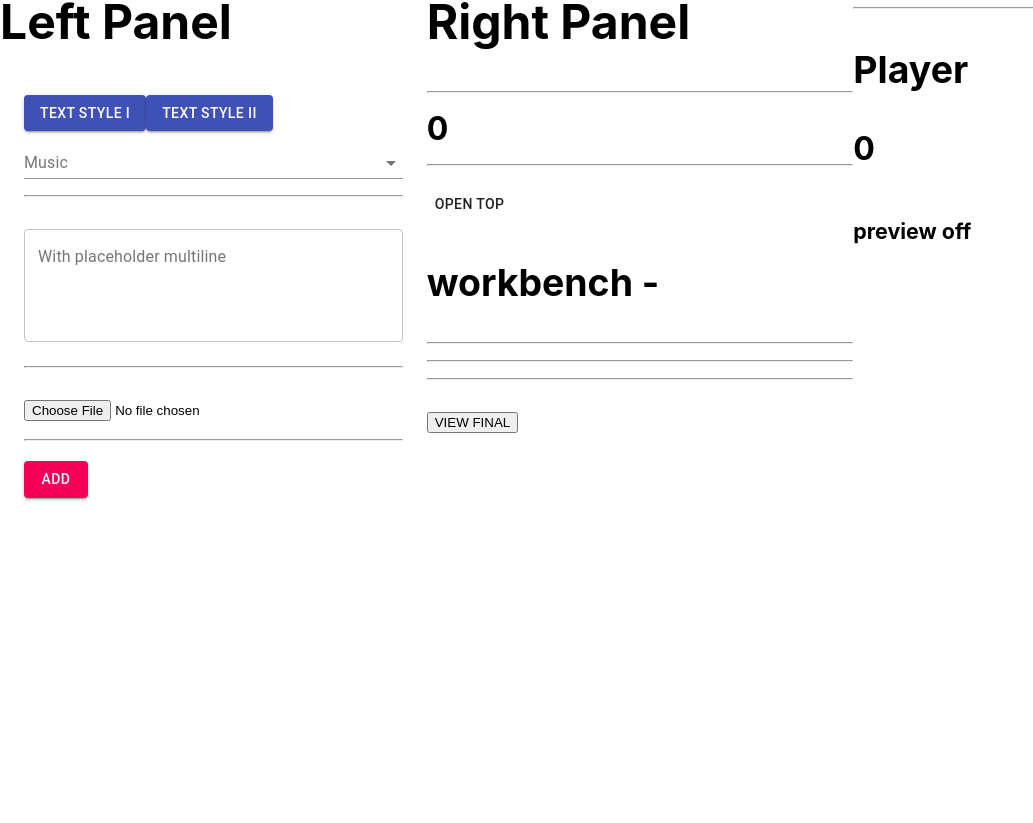
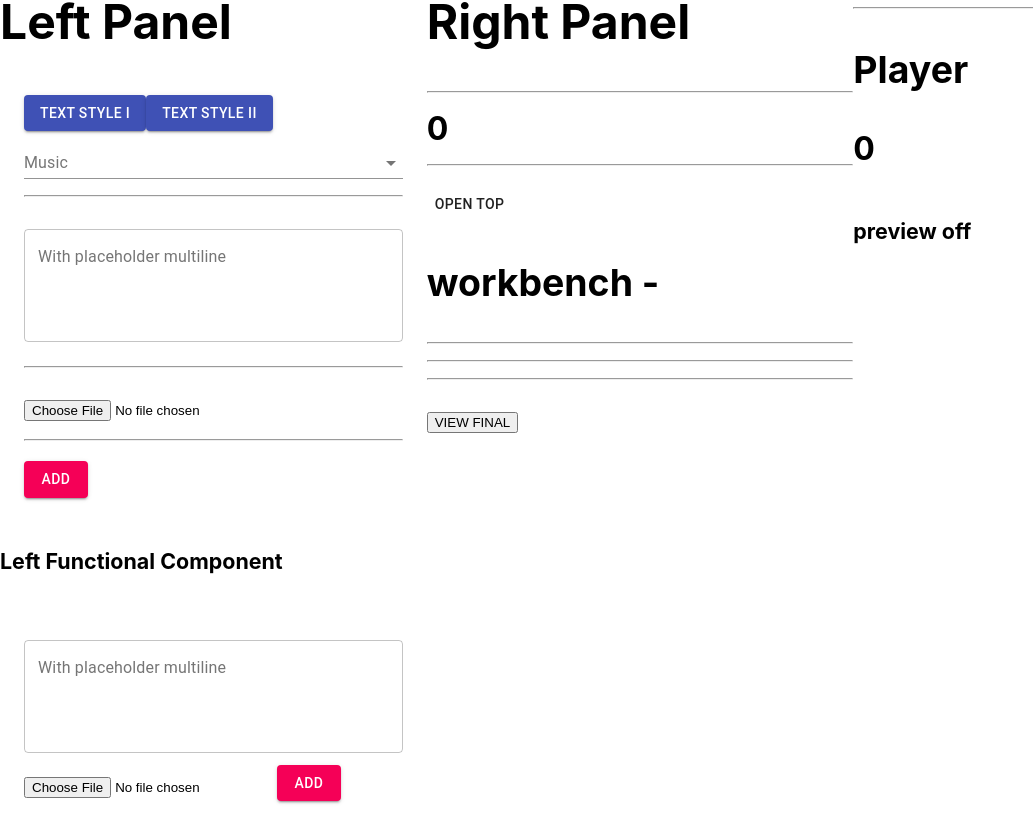
Before and after one commit to clickingmouse/cmrs, a React (Create React App) app: page / in a window 1280 px wide. Shown: the part 247-1070 px from the top of the page, without its empty margins (0-1033 px from the left). Before the commit the page ends 800 px from the top, so only its background shows below. Built offline with nearby package versions, Linux system fonts and the light colour scheme.

Commit message:
rewrote left panel

```diff
--- a/src/components/Dashboard.js
+++ b/src/components/Dashboard.js
@@ -4,6 +4,7 @@ import RightPanel from "./rightPanel/RightPanel";
 import Grid from "@material-ui/core/Grid";
 import Player from "./player/Player";
 import PlayerClassComponent from "./player/PlayerClassComponent";
+import LeftFnPanel from "./leftPanel/LeftFnPanel";
 class Dashboard extends Component {
   constructor(props) {
     super(props);
@@ -54,6 +55,7 @@ class Dashboard extends Component {
         <Grid container>
           <Grid item sm={4}>
             <LeftPanel x={this.something} onSubmit={this.handleSubmit} />
+            <LeftFnPanel onSubmit={this.handleSubmit} />
           </Grid>
 
           <Grid item sm={4}>
--- /dev/null
+++ b/src/components/leftPanel/LeftFnPanel.js
@@ -0,0 +1,108 @@
+import React, { useState } from "react";
+import Container from "@material-ui/core/Container";
+import Button from "@material-ui/core/Button";
+import TextField from "@material-ui/core/TextField";
+// state = {
+//   textType: "",
+//   remix: "",
+//   caption: "",
+//   media: "",
+//   mediaUrl: "",
+//   captionPosition: ""
+// };
+
+const LeftFnPanel = props => {
+  //console.log("------------->", props);
+  const [input, setInput] = useState({
+    textType: "font place holder",
+    remix: "remix placeholder",
+    caption: "",
+    media: "",
+    mediaUrl: "",
+    captionPosition: "position placeholder"
+  });
+
+  const [fileReset, setFileReset] = useState(0);
+  var myRef = React.createRef();
+
+  function handleCaptionChange(e) {
+    setInput({
+      ...input,
+      [e.target.id]: e.target.value
+    });
+  }
+  function handleFile(e) {
+    console.log(e.target.files[0]);
+    let reader = new FileReader();
+    let file = e.target.files[0];
+    reader.onloadend = () => {
+      setInput({
+        ...input,
+        media: file,
+        mediaUrl: reader.result
+      });
+    };
+    reader.readAsDataURL(file);
+  }
+
+  return (
+    <div>
+      <h6>Left Functional Component</h6>
+      <Container>
+        <form
+          onSubmit={e => {
+            e.preventDefault();
+            //console.log("adding");
+            //console.log(input);
+            props.onSubmit(input);
+            setInput({
+              ...input,
+              media: null,
+              mediaUrl: "",
+              caption: ""
+            });
+            console.log(document.getElementById("media"));
+            //e.media.value = null;
+            //myRef.value = null;
+            setFileReset(1);
+            console.log("after reset", input);
+            //resetFile();
+          }}
+        >
+          <TextField
+            id="caption"
+            label="With placeholder multiline"
+            placeholder="Placeholder"
+            fullWidth
+            multiline
+            margin="normal"
+            variant="outlined"
+            rows="4"
+            className="textArea"
+            value={input.caption}
+            onChange={handleCaptionChange}
+          />
+          <input
+            accept="image/*, video/*"
+            className=""
+            id="media"
+            type="file"
+            onChange={handleFile}
+            key={fileReset}
+          />
+
+          <Button
+            className="btn"
+            id="submit"
+            type="submit"
+            variant="contained"
+            color="secondary"
+          >
+            ADD
+          </Button>
+        </form>
+      </Container>
+    </div>
+  );
+};
+export default LeftFnPanel;
```
